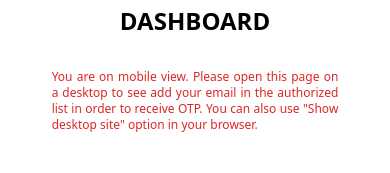
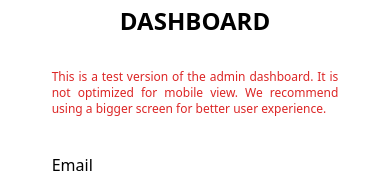
Before and after one commit to rahoolsingh/SPORTS-ADMIN-DASHBOARD-FRONTEND, a React (Vite) app: page / in a window 390 px wide. Shown: the part 143-316 px from the top of the page. Built offline with nearby package versions, Linux system fonts and the light colour scheme; no server answers.

Commit message:
Refactor Login component to improve mobile view message

```diff
--- a/src/components/Login/Login.jsx
+++ b/src/components/Login/Login.jsx
@@ -85,11 +85,10 @@ const Login = ({ setStage, setSessionExpiry }) => {
                             </h2>
 
                             <p className="md:hidden text-xs mb-9 text-red-600 text-justify">
-                                You are on mobile view. Please open this page on
-                                a desktop to see add your email in the
-                                authorized list in order to receive OTP. You can
-                                also use "Show desktop site" option in your
-                                browser.
+                                This is a test version of the admin dashboard.
+                                It is not optimized for mobile view. We
+                                recommend using a bigger screen for better user
+                                experience.
                             </p>
 
                             <form className="space-y-6 w-full">
```
